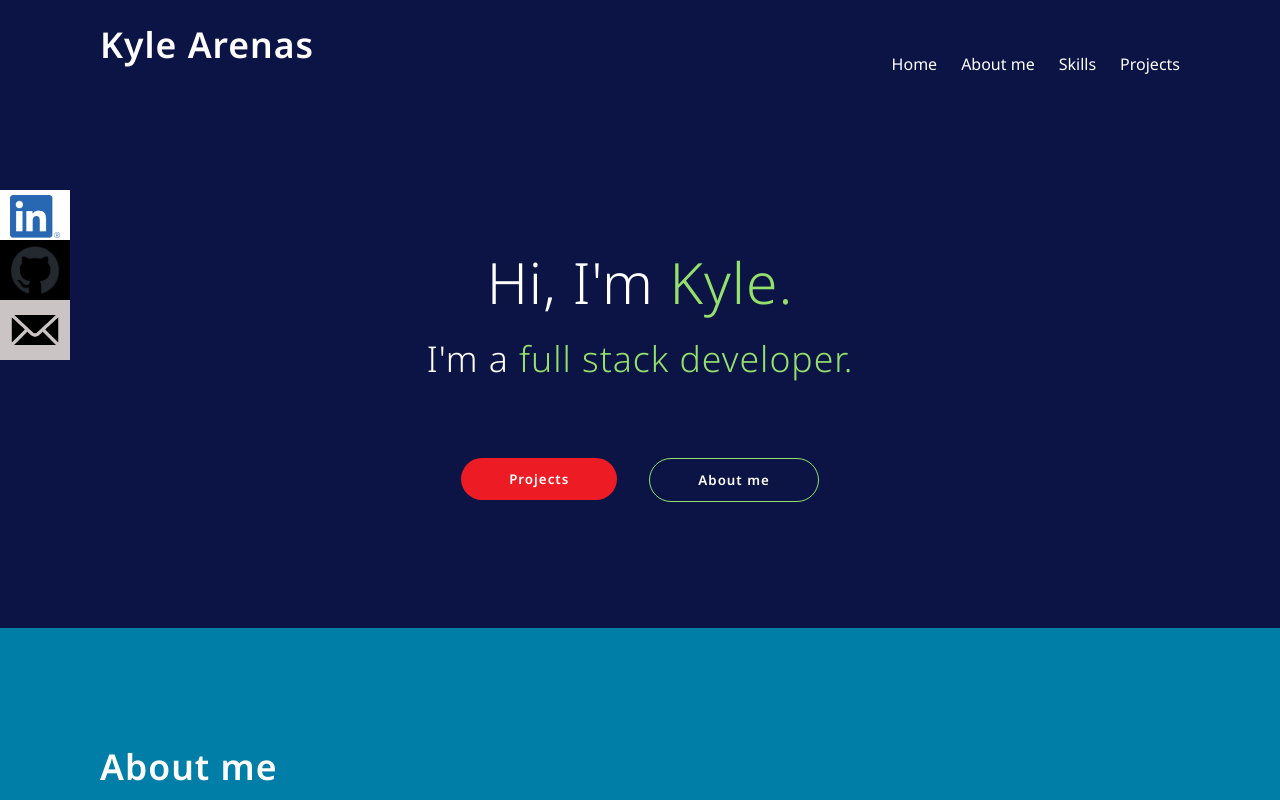
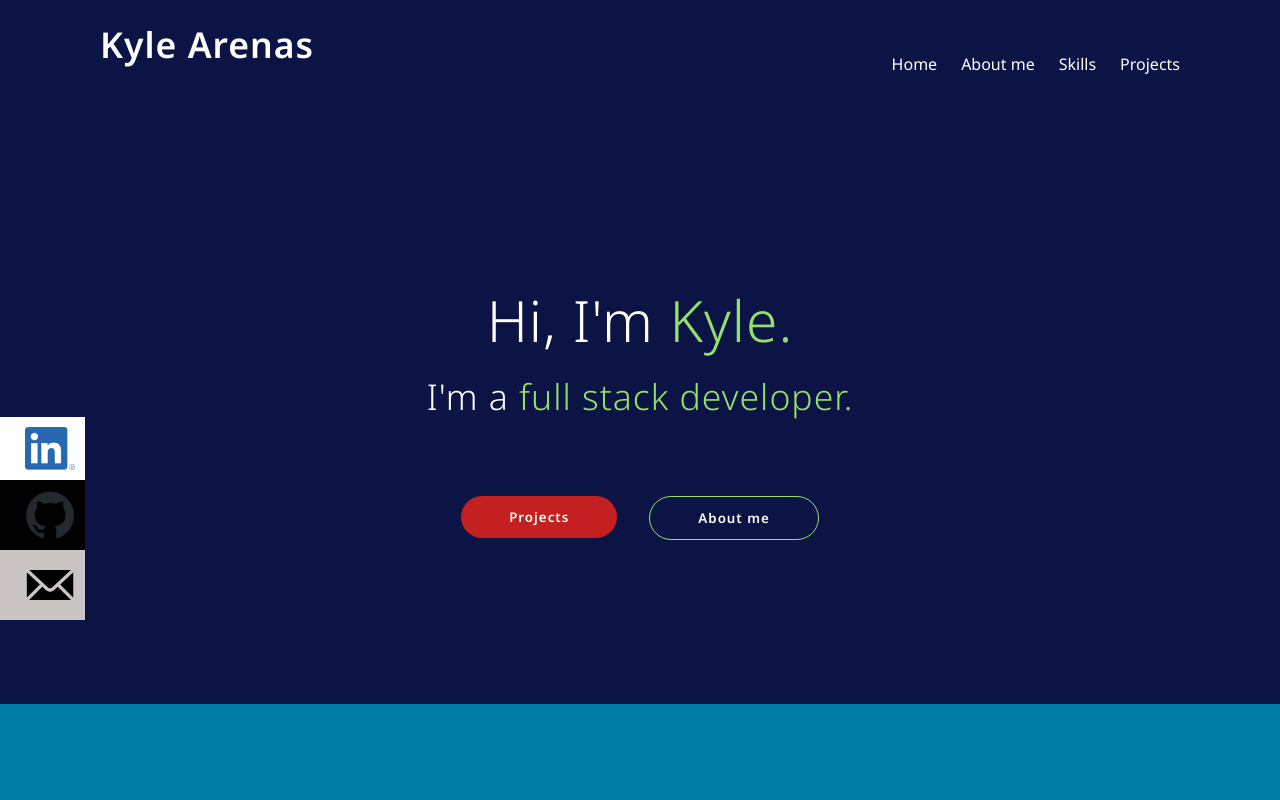
Before and after one commit to kyruken/kairuken-portfolio-2023, a React (Vite) app: page / in a window 1280 px wide. Shown: the top 800 px of the page. Built offline with nearby package versions, Linux system fonts and the light colour scheme.

Commit message:
create side icon transitions, add better contrast

```diff
--- a/src/App.css
+++ b/src/App.css
@@ -4,7 +4,7 @@
     --secondary-color: #007EA7;
     --primary-text-color: #fff;
     --secondary-text-color: #95E06C;
-    --primary-component-color: #ED1C24;
+    --primary-component-color: #C42021;
     --secondary-component-color: #95E06C;
 }
 /* General class styles */
@@ -132,8 +132,8 @@
 }
 
 .padding-tb-6 {
-    padding-top: 126px;
-    padding-bottom: 126px;
+    padding-top: 164px;
+    padding-bottom: 164px;
 }
 
 .margin-bottom-0 {
@@ -174,23 +174,32 @@
 
 .side-button {
     position: absolute;
-    left: 0;
-    padding: 5px 10px;
+    left: -100px;
+    padding-top: 10px;
+    padding-right: 10px;
+    padding-bottom: 10px;
+    padding-left: 125px;
+    transition: transform 0.5s ease-in-out;
+}
+
+.side-button:hover {
+    transform: translateX(100px);
 }
 
 .side-button-l {
     background-color: #fff;
-    top: 190px;
+    top: 417px;
 }
+
 
 .side-button-g {
     background-color: #000000;
-    top: 240px;
+    top: 480px;
 }
 
 .side-button-e {
     background-color: #CBC4C4;
-    top: 300px;
+    top: 550px;
 }
 
 .red-button {
```
